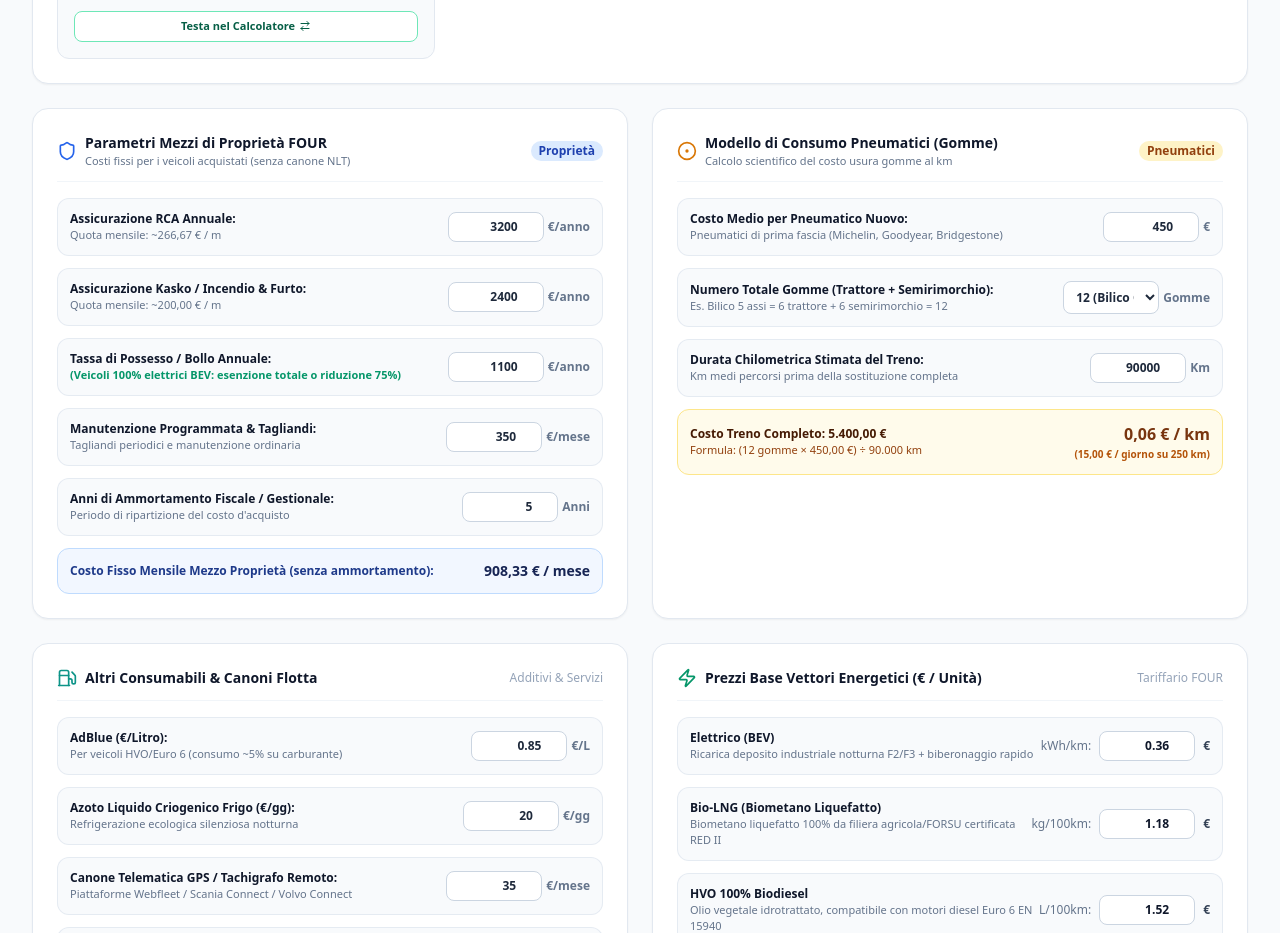
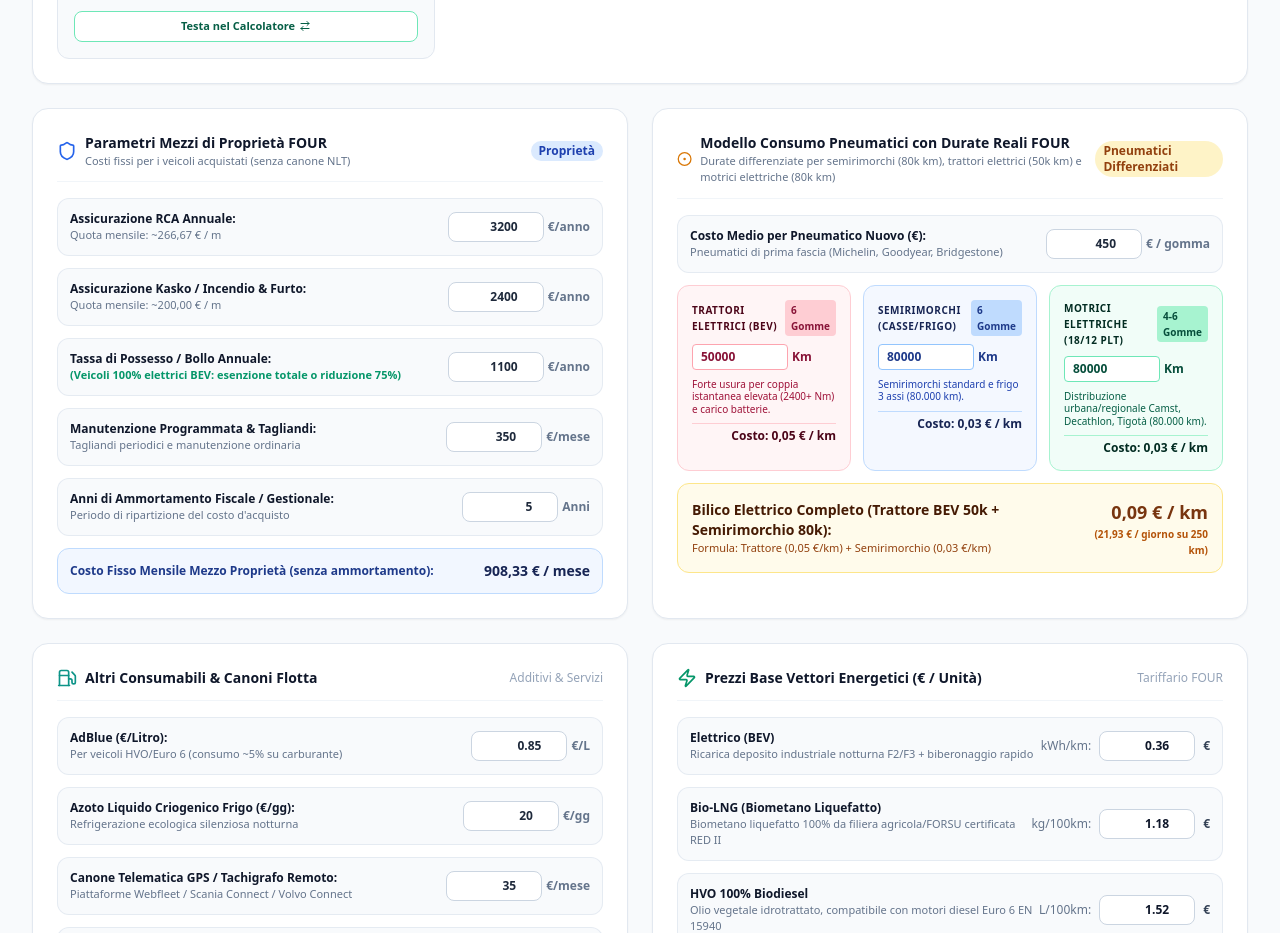
Before and after one commit to Muso-lab/fleetcost-pro, a React (Vite) app: page /#/settings in a window 1280 px wide. Shown: the part 1380-2313 px from the top of the page. Built offline with nearby package versions, Linux system fonts and the light colour scheme; no server answers.

Commit message:
Aggiornate durate pneumatici FOUR: semirimorchi 80k km, trattori elettrici 50k km, motrici elettriche 80k km

```diff
--- a/src/data/initialData.js
+++ b/src/data/initialData.js
@@ -1239,9 +1239,15 @@ export const DEFAULT_SETTINGS = {
   tireParameters: {
     costPerTire: 450, // Costo medio per pneumatico nuovo (€)
     tiresTractor: 6, // 6 gomme trattore
-    tiresTrailer: 6, // 6 gomme semirimorchio (totale 12)
-    tireLifeKm: 90000, // Durata chilometrica stimata treno
-    estimatedTireCostKm: 0.04 // (6 * 450 + 6 * 450) / 90000 = 0.06
+    tiresTrailer: 6, // 6 gomme semirimorchio (totale 12 bilico)
+    tiresRigidTruck: 6, // 6 gomme motrice (o 4 per 9-12 plt)
+    // Durate chilometriche differenziate FOUR:
+    lifeKmTrailer: 80000, // 80.000 km per semirimorchi
+    lifeKmTractorElectric: 50000, // 50.000 km per trattori elettrici (coppia 2400+ Nm & peso batterie)
+    lifeKmRigidElectric: 80000, // 80.000 km per motrici elettriche
+    lifeKmTractorBiolng: 85000, // 85.000 km per trattori Bio-LNG / Diesel
+    tireLifeKm: 80000, // durata di riferimento
+    estimatedTireCostKm: 0.054 // costo medio km
   },
   ownershipDefaults: {
     annualInsuranceRCA: 3200, // RCA annuale
--- a/src/pages/SettingsPage.jsx
+++ b/src/pages/SettingsPage.jsx
@@ -34,10 +34,14 @@ const SettingsPage = () => {
   const [calcYieldValue, setCalcYieldValue] = useState(2.7); // 2.7 km con 1 kg (dal file Excel)
   const [calcConsumptionValue, setCalcConsumptionValue] = useState(37.04); // 37.04 kg/100km
 
-  // Stato Calcolatore Gomme
+  // Stato Calcolatore Gomme con Durate Differenziate FOUR
   const [tireCostUnit, setTireCostUnit] = useState(450);
   const [tireCount, setTireCount] = useState(12); // 6 trattore + 6 semirimorchio
-  const [tireLifeKm, setTireLifeKm] = useState(90000);
+  const [tireLifeKm, setTireLifeKm] = useState(80000);
+  const [lifeKmTrailer, setLifeKmTrailer] = useState(80000); // Semirimorchi: 80.000 km
+  const [lifeKmTractorElectric, setLifeKmTractorElectric] = useState(50000); // Trattori elettrici: 50.000 km
+  const [lifeKmRigidElectric, setLifeKmRigidElectric] = useState(80000); // Motrici elettriche: 80.000 km
+  const [lifeKmTractorBiolng, setLifeKmTractorBiolng] = useState(85000); // Trattori Bio-LNG: 85.000 km
 
   useEffect(() => {
     loadSettings();
@@ -49,7 +53,11 @@ const SettingsPage = () => {
     if (s.tireParameters) {
       setTireCostUnit(s.tireParameters.costPerTire || 450);
       setTireCount((s.tireParameters.tiresTractor || 6) + (s.tireParameters.tiresTrailer || 6));
-      setTireLifeKm(s.tireParameters.tireLifeKm || 90000);
+      setTireLifeKm(s.tireParameters.tireLifeKm || 80000);
+      setLifeKmTrailer(s.tireParameters.lifeKmTrailer || 80000);
+      setLifeKmTractorElectric(s.tireParameters.lifeKmTractorElectric || 50000);
+      setLifeKmRigidElectric(s.tireParameters.lifeKmRigidElectric || 80000);
+      setLifeKmTractorBiolng(s.tireParameters.lifeKmTractorBiolng || 85000);
     }
   };
 
@@ -94,27 +102,34 @@ const SettingsPage = () => {
   };
 
   const handleSaveAll = () => {
-    // Calcola il costo gomme risultante
-    const estimatedTireCostKm = tireLifeKm > 0 ? (tireCount * tireCostUnit) / tireLifeKm : 0.04;
+    // Calcola il costo gomme risultante combinato (es. bilico elettrico completo: trattore 50k + semirimorchio 80k)
+    const costTractorBEV = (6 * tireCostUnit) / (lifeKmTractorElectric || 50000);
+    const costTrailer = (6 * tireCostUnit) / (lifeKmTrailer || 80000);
+    const combinedElectricArticulatedKm = +(costTractorBEV + costTrailer).toFixed(4);
 
     const updatedSettings = {
       ...settings,
       tireParameters: {
         costPerTire: tireCostUnit,
-        tiresTractor: tireCount === 12 ? 6 : Math.round(tireCount / 2),
-        tiresTrailer: tireCount === 12 ? 6 : Math.round(tireCount / 2),
+        tiresTractor: 6,
+        tiresTrailer: 6,
+        tiresRigidTruck: 6,
+        lifeKmTrailer,
+        lifeKmTractorElectric,
+        lifeKmRigidElectric,
+        lifeKmTractorBiolng,
         tireLifeKm,
-        estimatedTireCostKm: +estimatedTireCostKm.toFixed(4)
+        estimatedTireCostKm: combinedElectricArticulatedKm
       },
       standardCosts: {
         ...settings.standardCosts,
-        tireCostKm: +estimatedTireCostKm.toFixed(4)
+        tireCostKm: combinedElectricArticulatedKm
       }
     };
 
     storageService.saveSettings(updatedSettings);
     setSettings(updatedSettings);
-    setSaveMessage('Impostazioni, parametri di proprietà e tariffe salvati!');
+    setSaveMessage('Impostazioni, parametri usura gomme FOUR e tariffe salvati!');
     setTimeout(() => setSaveMessage(''), 3000);
   };
 
@@ -190,8 +205,12 @@ const SettingsPage = () => {
     ? calcConsumptionValue * currentFuelPrice
     : (calcConsumptionValue / 100) * currentFuelPrice;
 
-  // Calcolo costo gomme dinamico
-  const calculatedTireCostKm = tireLifeKm > 0 ? (tireCount * tireCostUnit) / tireLifeKm : 0.04;
+  // Calcolo costo gomme dinamico FOUR per categoria specifica
+  const tireCostTractorBEV = lifeKmTractorElectric > 0 ? (6 * tireCostUnit) / lifeKmTractorElectric : 0.054;
+  const tireCostTrailer = lifeKmTrailer > 0 ? (6 * tireCostUnit) / lifeKmTrailer : 0.03375;
+  const tireCostRigidBEV = lifeKmRigidElectric > 0 ? (6 * tireCostUnit) / lifeKmRigidElectric : 0.03375;
+  const tireCostTractorBio = lifeKmTractorBiolng > 0 ? (6 * tireCostUnit) / lifeKmTractorBiolng : 0.03176;
+  const calculatedTireCostKm = +(tireCostTractorBEV + tireCostTrailer).toFixed(4); // Bilico elettrico completo
 
   if (!settings) return null;
 
@@ -575,19 +594,19 @@ const SettingsPage = () => {
               <div className="flex items-center space-x-2">
                 <CircleDot className="w-5 h-5 text-amber-600" />
                 <div>
-                  <h2 className="text-sm font-bold text-slate-900">Modello di Consumo Pneumatici (Gomme)</h2>
-                  <p className="text-[11px] text-slate-500">Calcolo scientifico del costo usura gomme al km</p>
+                  <h2 className="text-sm font-bold text-slate-900">Modello Consumo Pneumatici con Durate Reali FOUR</h2>
+                  <p className="text-[11px] text-slate-500">Durate differenziate per semirimorchi (80k km), trattori elettrici (50k km) e motrici elettriche (80k km)</p>
                 </div>
               </div>
               <span className="text-xs font-bold px-2 py-0.5 rounded-full bg-amber-100 text-amber-800">
-                Pneumatici
+                Pneumatici Differenziati
               </span>
             </div>
 
             <div className="space-y-3 text-xs">
               <div className="p-3 bg-slate-50 rounded-xl border border-slate-200/80 flex items-center justify-between">
                 <div>
-                  <span className="font-bold text-slate-900 block">Costo Medio per Pneumatico Nuovo:</span>
+                  <span className="font-bold text-slate-900 block">Costo Medio per Pneumatico Nuovo (€):</span>
                   <span className="text-[11px] text-slate-500">Pneumatici di prima fascia (Michelin, Goodyear, Bridgestone)</span>
                 </div>
                 <div className="flex items-center space-x-1">
@@ -598,56 +617,95 @@ const SettingsPage = () => {
                     onChange={(e) => setTireCostUnit(parseFloat(e.target.value) || 0)}
                     className="w-24 px-2.5 py-1.5 border border-slate-300 rounded-lg text-right font-bold bg-white"
                   />
-                  <span className="text-slate-500 font-bold">€</span>
+                  <span className="text-slate-500 font-bold">€ / gomma</span>
                 </div>
               </div>
 
-              <div className="p-3 bg-slate-50 rounded-xl border border-slate-200/80 flex items-center justify-between">
-                <div>
-                  <span className="font-bold text-slate-900 block">Numero Totale Gomme (Trattore + Semirimorchio):</span>
-                  <span className="text-[11px] text-slate-500">Es. Bilico 5 assi = 6 trattore + 6 semirimorchio = 12</span>
+              {/* Grid 3 Durate Specifiche Four */}
+              <div className="grid grid-cols-1 sm:grid-cols-3 gap-3">
+                {/* 1. Trattori Elettrici: 50.000 km */}
+                <div className="p-3.5 bg-rose-50/70 rounded-xl border border-rose-200 space-y-2">
+                  <div className="flex items-center justify-between">
+                    <span className="font-extrabold text-rose-950 uppercase text-[10px] tracking-wider">Trattori Elettrici (BEV)</span>
+                    <span className="px-1.5 py-0.5 bg-rose-200 text-rose-900 rounded font-black text-[10px]">6 Gomme</span>
+                  </div>
+                  <div className="flex items-center space-x-1">
+                    <input
+                      type="number"
+                      step="5000"
+                      value={lifeKmTractorElectric}
+                      onChange={(e) => setLifeKmTractorElectric(parseFloat(e.target.value) || 50000)}
+                      className="w-24 px-2 py-1 border border-rose-300 rounded font-black text-rose-900 bg-white"
+                    />
+                    <span className="text-rose-900 font-bold">Km</span>
+                  </div>
+                  <p className="text-[10px] text-rose-800 leading-tight">
+                    Forte usura per coppia istantanea elevata (2400+ Nm) e carico batterie.
+                  </p>
+                  <div className="pt-1 border-t border-rose-200 font-bold text-rose-950 text-right">
+                    Costo: <strong>{formatEUR(tireCostTractorBEV)} / km</strong>
+                  </div>
                 </div>
-                <div className="flex items-center space-x-1">
-                  <select
-                    value={tireCount}
-                    onChange={(e) => setTireCount(parseInt(e.target.value))}
-                    className="w-24 px-2 py-1.5 border border-slate-300 rounded-lg text-right font-bold bg-white"
-                  >
-                    <option value="6">6 (Motrice/Trattore solo)</option>
-                    <option value="10">10 (Autocarro 4 assi)</option>
-                    <option value="12">12 (Bilico Completo)</option>
-                    <option value="14">14 (Biga/Autotreno)</option>
-                  </select>
-                  <span className="text-slate-500 font-bold">Gomme</span>
+
+                {/* 2. Semirimorchi: 80.000 km */}
+                <div className="p-3.5 bg-blue-50/70 rounded-xl border border-blue-200 space-y-2">
+                  <div className="flex items-center justify-between">
+                    <span className="font-extrabold text-blue-950 uppercase text-[10px] tracking-wider">Semirimorchi (Casse/Frigo)</span>
+                    <span className="px-1.5 py-0.5 bg-blue-200 text-blue-900 rounded font-black text-[10px]">6 Gomme</span>
+                  </div>
+                  <div className="flex items-center space-x-1">
+                    <input
+                      type="number"
+                      step="5000"
+                      value={lifeKmTrailer}
+                      onChange={(e) => setLifeKmTrailer(parseFloat(e.target.value) || 80000)}
+                      className="w-24 px-2 py-1 border border-blue-300 rounded font-black text-blue-900 bg-white"
+                    />
+                    <span className="text-blue-900 font-bold">Km</span>
+                  </div>
+                  <p className="text-[10px] text-blue-800 leading-tight">
+                    Semirimorchi standard e frigo 3 assi (80.000 km).
+                  </p>
+                  <div className="pt-1 border-t border-blue-200 font-bold text-blue-950 text-right">
+                    Costo: <strong>{formatEUR(tireCostTrailer)} / km</strong>
+                  </div>
+                </div>
+
+                {/* 3. Motrici Elettriche: 80.000 km */}
+                <div className="p-3.5 bg-emerald-50/70 rounded-xl border border-emerald-200 space-y-2">
+                  <div className="flex items-center justify-between">
+                    <span className="font-extrabold text-emerald-950 uppercase text-[10px] tracking-wider">Motrici Elettriche (18/12 plt)</span>
+                    <span className="px-1.5 py-0.5 bg-emerald-200 text-emerald-900 rounded font-black text-[10px]">4-6 Gomme</span>
+                  </div>
+                  <div className="flex items-center space-x-1">
+                    <input
+                      type="number"
+                      step="5000"
+                      value={lifeKmRigidElectric}
+                      onChange={(e) => setLifeKmRigidElectric(parseFloat(e.target.value) || 80000)}
+                      className="w-24 px-2 py-1 border border-emerald-300 rounded font-black text-emerald-900 bg-white"
+                    />
+                    <span className="text-emerald-900 font-bold">Km</span>
+                  </div>
+                  <p className="text-[10px] text-emerald-800 leading-tight">
+                    Distribuzione urbana/regionale Camst, Decathlon, Tigotà (80.000 km).
+                  </p>
+                  <div className="pt-1 border-t border-emerald-200 font-bold text-emerald-950 text-right">
+                    Costo: <strong>{formatEUR(tireCostRigidBEV)} / km</strong>
+                  </div>
                 </div>
               </div>
 
-              <div className="p-3 bg-slate-50 rounded-xl border border-slate-200/80 flex items-center justify-between">
+              {/* Riepilogo Combinato Bilico Completo */}
+              <div className="p-3.5 bg-amber-50 rounded-xl border border-amber-200 text-amber-950 flex flex-col sm:flex-row justify-between sm:items-center gap-2 font-bold">
                 <div>
-                  <span className="font-bold text-slate-900 block">Durata Chilometrica Stimata del Treno:</span>
-                  <span className="text-[11px] text-slate-500">Km medi percorsi prima della sostituzione completa</span>
-                </div>
-                <div className="flex items-center space-x-1">
-                  <input
-                    type="number"
-                    step="5000"
-                    value={tireLifeKm}
-                    onChange={(e) => setTireLifeKm(parseFloat(e.target.value) || 0)}
-                    className="w-24 px-2.5 py-1.5 border border-slate-300 rounded-lg text-right font-bold bg-white"
-                  />
-                  <span className="text-slate-500 font-bold">Km</span>
-                </div>
-              </div>
-
-              <div className="p-3 bg-amber-50 rounded-xl border border-amber-200 text-amber-950 flex justify-between items-center font-bold">
-                <div>
-                  <span className="block">Costo Treno Completo: {formatEUR(tireCount * tireCostUnit)}</span>
+                  <span className="block text-sm">Bilico Elettrico Completo (Trattore BEV 50k + Semirimorchio 80k):</span>
                   <span className="text-[11px] text-amber-800 font-normal">
-                    Formula: ({tireCount} gomme × {formatEUR(tireCostUnit)}) ÷ {tireLifeKm.toLocaleString('it-IT')} km
+                    Formula: Trattore ({formatEUR(tireCostTractorBEV)}/km) + Semirimorchio ({formatEUR(tireCostTrailer)}/km)
                   </span>
                 </div>
                 <div className="text-right">
-                  <span className="text-base text-amber-900 font-black">
+                  <span className="text-lg text-amber-900 font-black">
                     {formatEUR(calculatedTireCostKm)} / km
                   </span>
                   <span className="block text-[10px] text-amber-700">
--- a/src/pages/SimulationPage.jsx
+++ b/src/pages/SimulationPage.jsx
@@ -1,6 +1,6 @@
 import { useState, useEffect } from 'react';
 import storageService from '../services/storageService';
-import { formatEUR, formatPercent } from '../utils/cashFlowCalculations';
+import { formatEUR, formatPercent, calculateTireCostPerKm } from '../utils/cashFlowCalculations';
 import {
   Calculator,
   TrendingUp,
@@ -63,6 +63,7 @@ const SimulationPage = () => {
     if (f.length > 0) {
       setSelectedVehicleId(f[0].id);
       updateFuelForVehicle(f[0], s);
+      updateTireForCombo(f[0], null, s);
     }
   };
 
@@ -74,11 +75,33 @@ const SimulationPage = () => {
     }
   };
 
+  const updateTireForCombo = (vehicle, trailer, curSettings) => {
+    const calc = calculateTireCostPerKm(vehicle, trailer, {
+      costPerTire: curSettings?.tireParameters?.costPerTire || 450,
+      lifeTrailer: curSettings?.tireParameters?.lifeKmTrailer || 80000,
+      lifeTractorElectric: curSettings?.tireParameters?.lifeKmTractorElectric || 50000,
+      lifeRigidElectric: curSettings?.tireParameters?.lifeKmRigidElectric || 80000,
+      lifeTractorBiolng: curSettings?.tireParameters?.lifeKmTractorBiolng || 85000
+    });
+    setTireRate(calc.totalRate);
+  };
+
   const handleVehicleChange = (vId) => {
     setSelectedVehicleId(vId);
     const vehicle = fleet.find(v => v.id === vId);
+    const trailer = trailers.find(t => t.id === selectedTrailerId);
     if (vehicle && settings) {
       updateFuelForVehicle(vehicle, settings);
+      updateTireForCombo(vehicle, trailer, settings);
+    }
+  };
+
+  const handleTrailerChange = (tId) => {
+    setSelectedTrailerId(tId);
+    const vehicle = fleet.find(v => v.id === selectedVehicleId);
+    const trailer = trailers.find(t => t.id === tId);
+    if (vehicle && settings) {
+      updateTireForCombo(vehicle, trailer, settings);
     }
   };
 
@@ -348,7 +371,7 @@ const SimulationPage = () => {
                 </label>
                 <select
                   value={selectedTrailerId}
-                  onChange={(e) => setSelectedTrailerId(e.target.value)}
+                  onChange={(e) => handleTrailerChange(e.target.value)}
                   className="w-full px-3 py-2 border border-slate-300 rounded-xl bg-white focus:ring-2 focus:ring-emerald-500"
                 >
                   <option value="">-- Nessun Semirimorchio --</option>
@@ -439,6 +462,31 @@ const SimulationPage = () => {
                     </label>
                   )}
                 </div>
+              </div>
+
+              {/* Usura Pneumatici Differenziata FOUR */}
+              <div className="p-3 bg-amber-50/70 rounded-xl border border-amber-200 space-y-1">
+                <div className="flex items-center justify-between">
+                  <label className="font-bold text-amber-950 text-xs">
+                    Costo Pneumatici Differenziato (€/km):
+                  </label>
+                  <span className="text-[10px] text-amber-800 font-semibold">
+                    Calcolato su combinazione Mezzo & Rimorchio
+                  </span>
+                </div>
+                <div className="flex items-center space-x-2">
+                  <input
+                    type="number"
+                    step="0.005"
+                    value={tireRate}
+                    onChange={(e) => setTireRate(parseFloat(e.target.value) || 0.04)}
+                    className="w-full px-3 py-1.5 border border-amber-300 rounded-lg font-black text-amber-950 bg-white text-xs"
+                  />
+                  <span className="text-amber-900 font-bold text-xs">€/km</span>
+                </div>
+                <p className="text-[10px] text-amber-700 leading-tight">
+                  Trattori BEV: 50.000 km (~0,054 €/km) | Motrici & Semirimorchi: 80.000 km (~0,034 €/km).
+                </p>
               </div>
 
               {/* Margine Target & Termini di Pagamento */}
--- a/src/utils/cashFlowCalculations.js
+++ b/src/utils/cashFlowCalculations.js
@@ -693,3 +693,55 @@ export const formatPercent = (value) => {
   const num = typeof value === 'string' ? parseFloat(value) : (value || 0);
   return `${num.toFixed(1)}%`;
 };
+
+/**
+ * Calcola il costo chilometrico dei pneumatici con durate differenziate FOUR:
+ * - Semirimorchi: 80.000 km (6 gomme da rimorchio)
+ * - Trattori Elettrici: 50.000 km (6 gomme, coppia istantanea 2400+ Nm e peso batterie)
+ * - Motrici Elettriche: 80.000 km (4 o 6 gomme)
+ * - Trattori Bio-LNG / Termici: 85.000 km (6 gomme)
+ */
+export const calculateTireCostPerKm = (vehicle, trailer, options = {}) => {
+  const {
+    costPerTire = 450,
+    lifeTrailer = 80000,
+    lifeTractorElectric = 50000,
+    lifeRigidElectric = 80000,
+    lifeTractorBiolng = 85000
+  } = options;
+
+  let vehicleRate = 0;
+  let trailerRate = 0;
+
+  if (vehicle) {
+    const isElectric = vehicle.fuelTypeId === 'elettrico' || vehicle.fuelType === 'elettrico';
+    const isTractor = vehicle.category === 'trattore';
+    const isRigid = vehicle.category === 'motrice';
+
+    if (isTractor && isElectric) {
+      const tires = vehicle.tireCount || 6;
+      vehicleRate = (tires * costPerTire) / lifeTractorElectric; // 6 * 450 / 50000 = 0.0540 €/km
+    } else if (isRigid && isElectric) {
+      const tires = vehicle.tireCount || (vehicle.capacityPlt && vehicle.capacityPlt <= 12 ? 4 : 6);
+      vehicleRate = (tires * costPerTire) / lifeRigidElectric; // 6 * 450 / 80000 = 0.0338 €/km
+    } else if (isTractor) {
+      const tires = vehicle.tireCount || 6;
+      vehicleRate = (tires * costPerTire) / lifeTractorBiolng; // 6 * 450 / 85000 = 0.0318 €/km
+    } else {
+      const tires = vehicle.tireCount || 4;
+      vehicleRate = (tires * costPerTire) / lifeRigidElectric;
+    }
+  }
+
+  if (trailer) {
+    const tires = trailer.tireCount || 6;
+    trailerRate = (tires * costPerTire) / lifeTrailer; // 6 * 450 / 80000 = 0.03375 €/km
+  }
+
+  const total = vehicleRate + trailerRate;
+  return {
+    vehicleRate: +vehicleRate.toFixed(4),
+    trailerRate: +trailerRate.toFixed(4),
+    totalRate: +(total > 0 ? total : 0.04).toFixed(4)
+  };
+};
```
Also changed, not shown: src/pages/ProjectsPage.jsx (+11 -3 lines).
